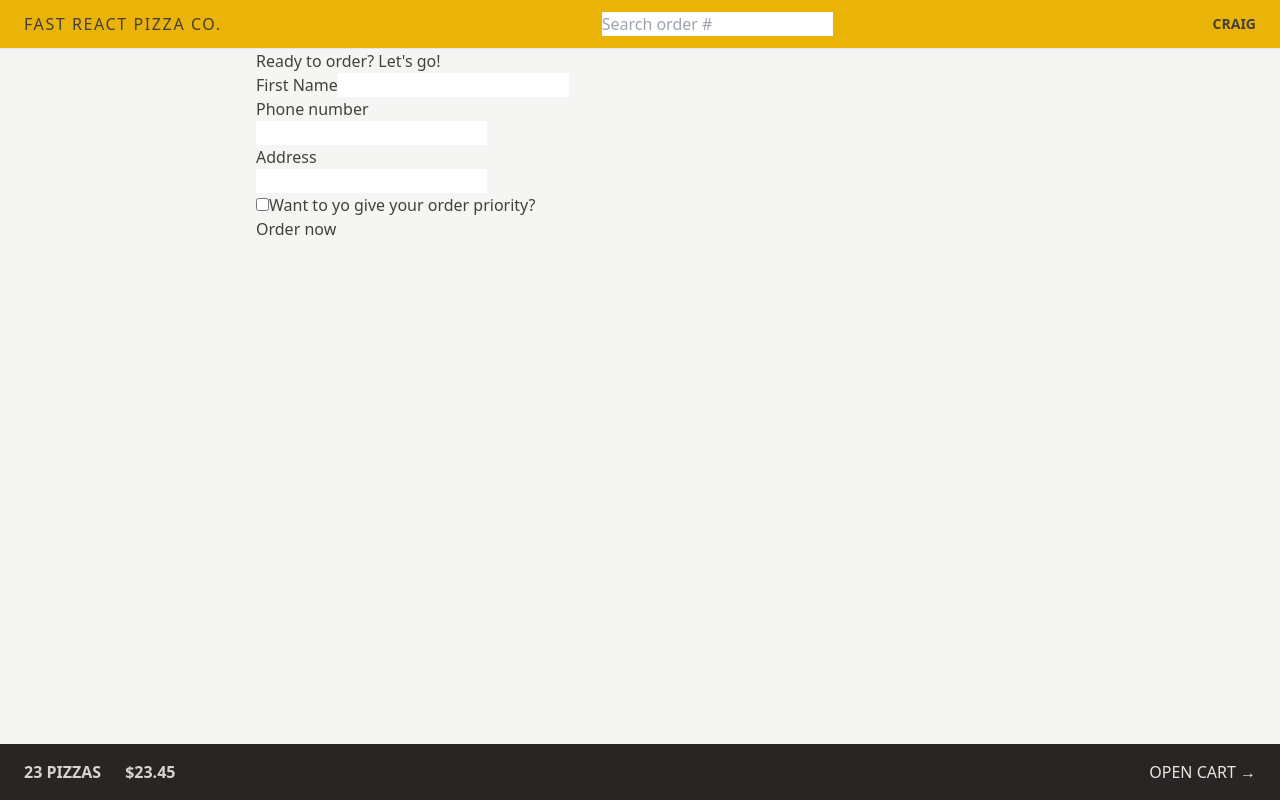
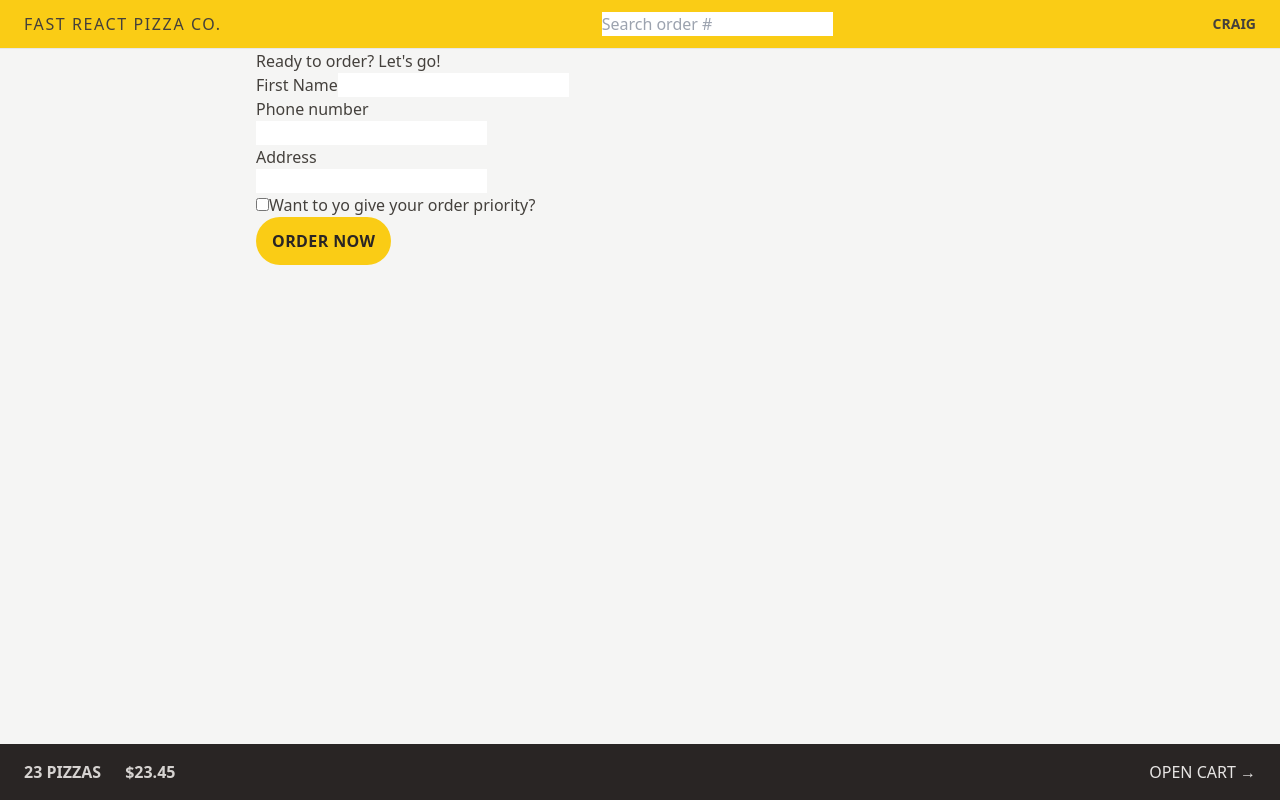
Before and after one commit to Dangereye/fast-react-pizza, a React (Vite) app: page /order/new in a window 1280 px wide. Built offline with nearby package versions, Linux system fonts and the light colour scheme.

Commit message:
Styling - buttons, element states and transitions.

```diff
--- a/src/features/cart/Cart.jsx
+++ b/src/features/cart/Cart.jsx
@@ -29,12 +29,17 @@
 
   return (
     <div>
-      <Link to="/menu">&larr; Back to menu</Link>
+      <Link
+        to='/menu'
+        className='text-sm text-blue-500 hover:text-blue-600 hover:underline'
+      >
+        &larr; Back to menu
+      </Link>
 
       <h2>Your cart, %NAME%</h2>
 
       <div>
-        <Link to="/order/new">Order pizzas</Link>
+        <Link to='/order/new'>Order pizzas</Link>
         <button>Clear cart</button>
       </div>
     </div>
--- a/src/features/order/CreateOrder.jsx
+++ b/src/features/order/CreateOrder.jsx
@@ -82,7 +82,10 @@
 
         <div>
           <input type='hidden' name='cart' value={JSON.stringify(cart)} />
-          <button disabled={isSubmitting}>
+          <button
+            disabled={isSubmitting}
+            className='inline-block px-4 py-3 font-semibold tracking-wide uppercase transition-colors duration-300 bg-yellow-400 rounded-full text-stone-800 hover:bg-yellow-300 focus:outline-none focus:ring focus:ring-yellow-300 focus:ring-offset-2 disabled:cursor-not-allowed'
+          >
             {isSubmitting ? 'Placing order...' : 'Order now'}
           </button>
         </div>
--- a/src/ui/Header.jsx
+++ b/src/ui/Header.jsx
@@ -7,7 +7,7 @@
 
 export default function Header() {
   return (
-    <header className='flex items-center justify-between px-4 py-3 uppercase bg-yellow-500 border-b border-stoe-200 sm:px-6'>
+    <header className='flex items-center justify-between px-4 py-3 uppercase bg-yellow-400 border-b border-stoe-200 sm:px-6'>
       <Link to='/' className='tracking-widest'>
         Fast React Pizza Co.
       </Link>
```
